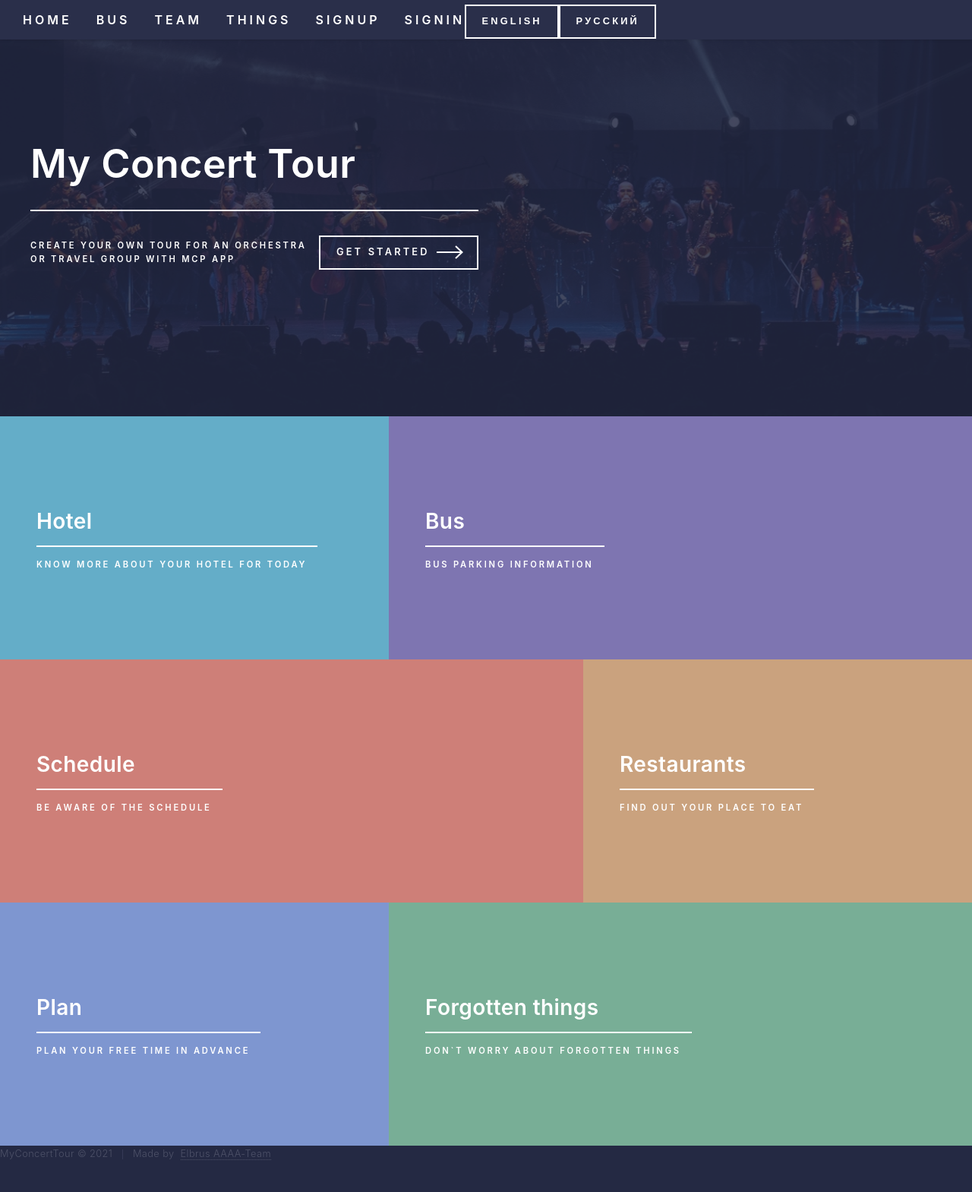
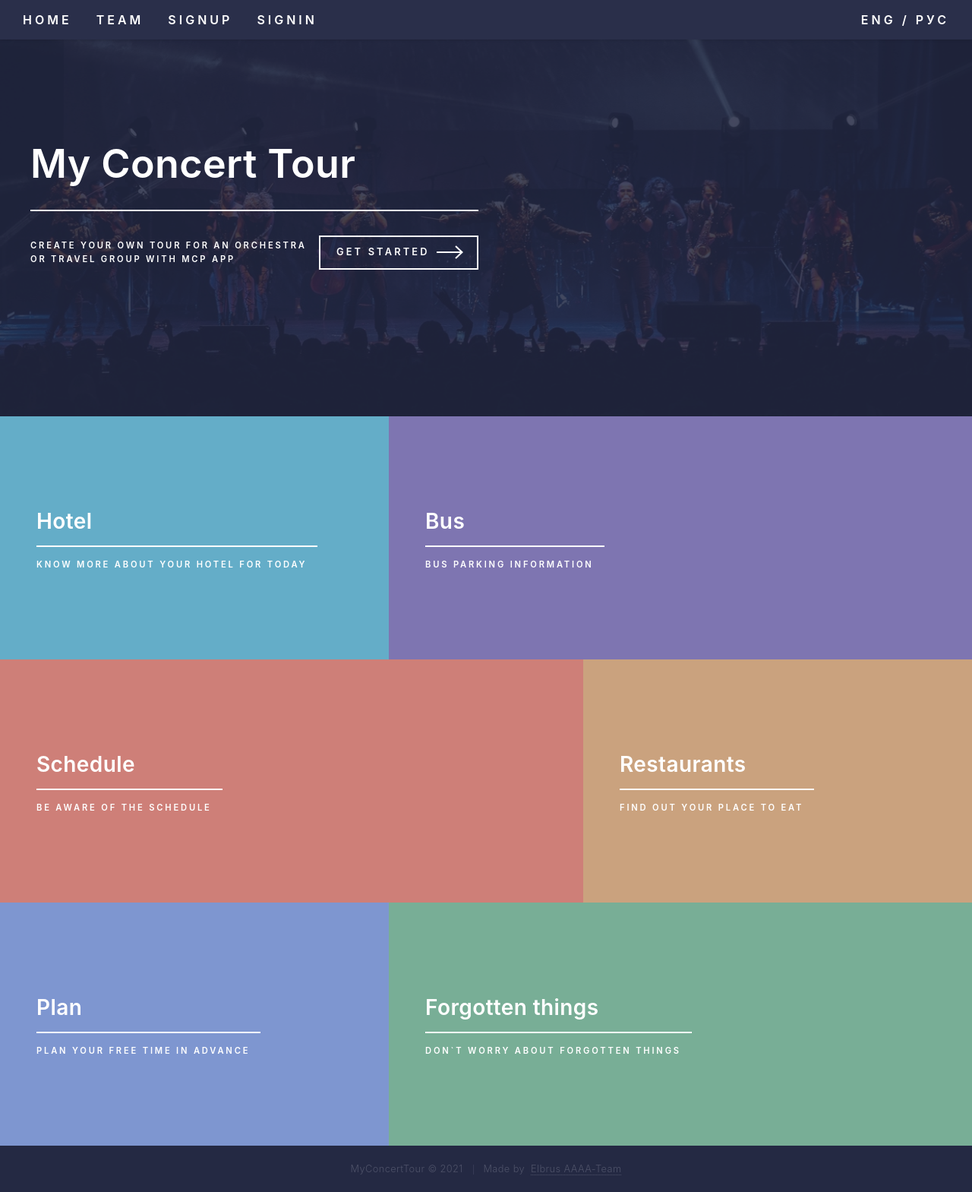
Before and after one commit to amosovaa/MCT, a React (Create React App) app in the folder front/: page / in a window 1280 px wide. Shown: the whole page at 76% size. Built offline with nearby package versions, Linux system fonts and the light colour scheme.

Commit message:
menuMonile and lang

```diff
--- a/front/src/components/App/App.js
+++ b/front/src/components/App/App.js
@@ -19,7 +19,6 @@ import AdminCabinet from '../AdminCabinet/AdminCabinet';
 import Team from '../Team/Team';
 import ForgottenThings from '../ForgottenThings/ForgottenThings';
 import Bus from '../Bus/Bus';
-import Footer from '../Footer/Footer';
 import { I18Provider, LOCALES } from '../i18n';
 import translate from '../i18n/translate';
 
@@ -74,7 +73,6 @@ function App() {
               <AdminCabinet />
             </Route>
           </Switch>
-          <Footer />
         </div>
       </Router>
     </I18Provider>
--- a/front/src/components/Footer/Footer.js
+++ b/front/src/components/Footer/Footer.js
@@ -1,9 +1,10 @@
 import React from 'react';
+import styles from './footer.module.scss'
 
 function Footer(props) {
   return (
-    <div>
-      <footer id='footer'>
+    <div className={styles.bottom}>
+      <footer className={styles.wrapper} id='footer'>
         <ul className='copyright'>
           <li> MyConcertTour &copy; 2021</li>
           <li>
--- /dev/null
+++ b/front/src/components/Footer/footer.module.scss
@@ -0,0 +1,9 @@
+.wrapper {
+  display: flex;
+  justify-content: center;
+  align-items: center;
+  padding: 20px 0px;
+  ul {
+    margin: 0;
+  }
+}
--- a/front/src/components/Header/Header.js
+++ b/front/src/components/Header/Header.js
@@ -5,6 +5,7 @@ import styles from './header.module.scss';
 import { navAC } from '../../redux/actionCreators';
 import { I18Provider, LOCALES } from '../i18n';
 import translate from '../i18n/translate';
+import './header.css';
 
 function Header({ locale, setLocale }) {
   const isAuth = useSelector((store) => store.auth.isAuth);
@@ -16,63 +17,86 @@ function Header({ locale, setLocale }) {
   };
 
   return (
-    <header className={styles.visibleMenu} id='header'>
+    <header className={styles.visibleMenu} id="header">
       <ul className={styles.wrapper}>
         <li>
-          <Link className={styles.wrapper__linkFirst} to='/'>
+          <Link className={styles.wrapper__linkFirst} to="/">
             {translate('home')}
           </Link>
         </li>
         <li>
           {isAuth === true && (
-            <Link className={styles.wrapper__link} to='/cabinet'>
+            <Link className={styles.wrapper__link} to="/cabinet">
               {translate('cabinet')}
             </Link>
           )}
         </li>
         <li>
-          <Link className={styles.wrapper__link} to='/bus'>
-            {translate('bus')}
-          </Link>
+          {isAuth === true && (
+            <Link className={styles.wrapper__link} to="/bus">
+              {translate('bus')}
+            </Link>
+          )}
         </li>
         <li>
-          <Link className={styles.wrapper__link} to='/team'>
+          <Link className={styles.wrapper__link} to="/team">
             {translate('team')}
           </Link>
         </li>
         <li>
-          <Link className={styles.wrapper__link} to='/forgottenThings'>
-            {translate('thing')}
-          </Link>
+          {isAuth === true && (
+            <Link className={styles.wrapper__link} to="/forgottenThings">
+              {translate('thing')}
+            </Link>
+          )}
         </li>
         <li>
           {isAuth === false && (
-            <Link Link className={styles.wrapper__link} to='/signup'>
+            <Link Link className={styles.wrapper__link} to="/signup">
               {translate('signup')}
             </Link>
           )}
         </li>
         <li>
           {isAuth === false && (
-            <Link className={styles.wrapper__link} to='/signin'>
+            <Link className={styles.wrapper__link} to="/signin">
               {translate('signin')}
             </Link>
           )}
         </li>
         <li>
           {isAuth === true && (
-            <Link className={styles.wrapper__link} to='/logout'>
+            <Link className={styles.wrapper__link} to="/logout">
               {translate('logout')}
             </Link>
           )}
         </li>
-        <li>
-          <button onClick={() => setLocale(LOCALES.ENGLISH)}> English </button>
-          <button onClick={() => setLocale(LOCALES.RUSSIAN)}> Русский </button>
+        <li className={styles.wrapper__linkRight}>
+          <span
+            className={styles.wrapper__btnL}
+            onClick={() => setLocale(LOCALES.ENGLISH)}
+          >
+            {' '}
+            Eng{' '}
+          </span>
+          {' / '}
+          <span
+            className={styles.wrapper__btnL}
+            onClick={() => setLocale(LOCALES.RUSSIAN)}
+          >
+            {' '}
+            Рус{' '}
+          </span>
         </li>
       </ul>
       <div onClick={handlerMobile} className={styles.mobile}>
-        MenuMobile
+        <div id="menuB">
+          <div id="pencet" className={nav.nav === true && 'Diam'}>
+            <span></span>
+            <span></span>
+            <span></span>
+          </div>
+        </div>
       </div>
     </header>
   );
--- /dev/null
+++ b/front/src/components/Header/header.css
@@ -0,0 +1,30 @@
+
+
+#pencet{
+    display:flex;
+    align-items:center;
+    flex-direction:column;
+    cursor:pointer;
+  }
+
+  #pencet span{
+    background-color:ghostwhite;
+    width:2em;
+    height:.2em;
+    margin:0.26em 0;
+    display:block;
+    transition: all .4s ease;
+    transform-origin:0 0;
+  }
+
+  .Diam span:nth-child(1) {
+    transform: rotate(45deg) translate(1px, -1px);
+  }
+
+  .Diam span:nth-child(2) {
+    Transform: scaleX(0);
+  }
+
+  .Diam span:nth-child(3) {
+    transform: rotate(-45deg) translate(1px, 0);
+  }
--- a/front/src/components/Header/header.module.scss
+++ b/front/src/components/Header/header.module.scss
@@ -1,7 +1,7 @@
 .wrapper {
   list-style: none;
   display: flex;
-  &__linkFirst{
+  &__linkFirst {
     text-decoration: none;
     border: 0;
     margin-left: 14px;
@@ -11,20 +11,29 @@
     border: 0;
     margin-left: 32px;
   }
+  &__linkRight {
+    position: absolute;
+    right: 30px;
+  }
+  &__btnL {
+    cursor: pointer;
+  }
   li {
     padding-left: 0;
   }
 }
 
-.mobile{
-    display: none;
+.mobile {
+  display: none;
 }
 
-@media (max-width: 480px) {
+@media (max-width: 1000px) {
   .wrapper {
     display: none;
   }
-  .mobile{
-      display: block;
+  .mobile {
+    display: flex;
+    align-items: center;
+    padding-left: 14px;
   }
 }
--- a/front/src/components/HomePage/HomePage.js
+++ b/front/src/components/HomePage/HomePage.js
@@ -1,12 +1,14 @@
 import React from 'react';
 import Banner from '../Banner/Banner';
 import Main from '../Main/Main';
+import Footer from '../Footer/Footer';
 
 function HomePage(props) {
   return (
     <div>
       <Banner />
       <Main />
+      <Footer />
     </div>
   );
 }
--- a/front/src/components/mobileMenu/mobileMenu.js
+++ b/front/src/components/mobileMenu/mobileMenu.js
@@ -34,6 +34,17 @@ function Menu(props) {
           )}
         </li>
         <li>
+          {isAuth === true && (
+            <Link
+              onClick={handlerMobile}
+              className={styles.links__link}
+              to="/bus"
+            >
+              Bus
+            </Link>
+          )}
+        </li>
+        <li>
           <Link
             onClick={handlerMobile}
             className={styles.links__link}
@@ -65,6 +76,17 @@ function Menu(props) {
           )}
         </li>
         <li>
+          <li>
+            {isAuth === true && (
+              <Link
+                onClick={handlerMobile}
+                className={styles.links__link}
+                to="/forgottenThings"
+              >
+                Things
+              </Link>
+            )}
+          </li>
           {isAuth === true && (
             <Link
               onClick={handlerMobile}
```
